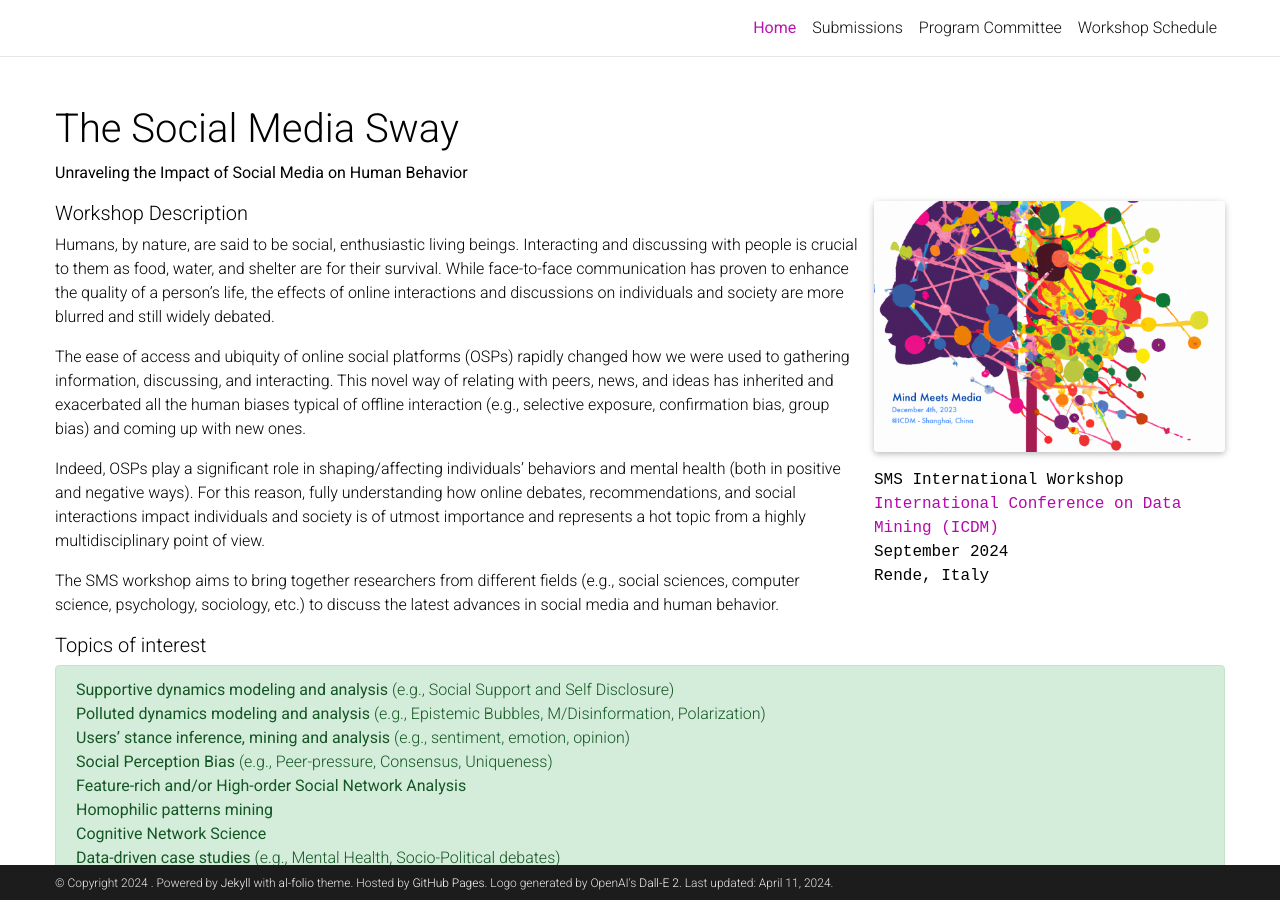
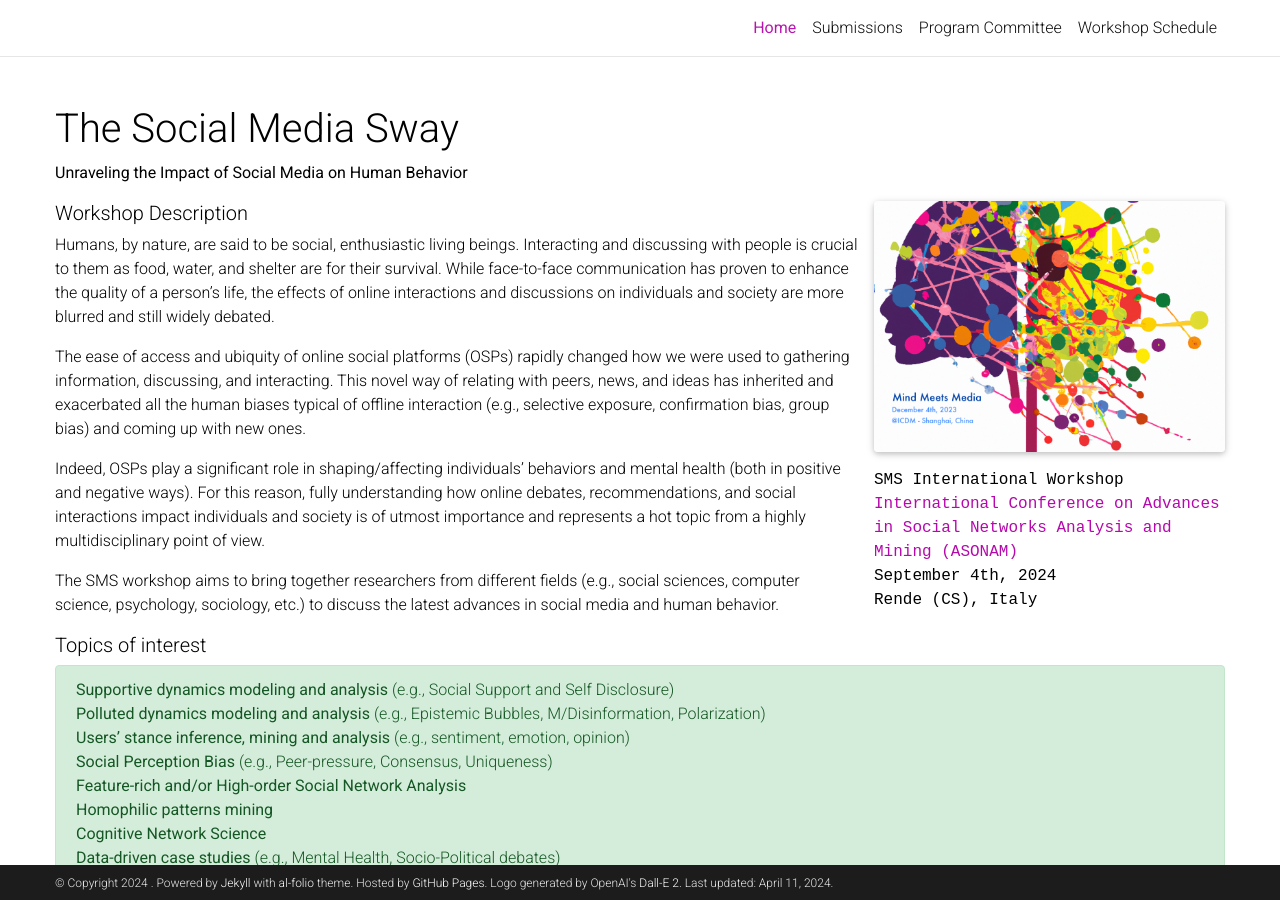
Before and after one commit to SMS-workshop/SMS-workshop.github.io, a Jekyll site: the page built from _pages/about.md, in a window 1280 px wide and 900 px high. Built offline with Jekyll 4.4.1, drawn with Linux system fonts in a browser that asks for light colours; full-size pictures stand in for the smaller copies a plugin makes; a style sheet for code colours, icons or effects is not loaded.

Commit message:
:art: SMS

```diff
--- a/_pages/about.md
+++ b/_pages/about.md
@@ -10,9 +10,9 @@ profile:
   image_circular: false # crops the image to make it circular
   address: >
     <p>SMS International Workshop</p>
-    <p><a href="https://www.cloud-conf.net/icdm2023/">International Conference on Data Mining (ICDM)</a></p>
-    <p>September 2024</p>
-    <p>Rende, Italy</p>
+    <p><a href="https://www.cloud-conf.net/icdm2023/">International Conference on Advances in Social Networks Analysis and Mining (ASONAM)</a></p>
+    <p>September 4th, 2024</p>
+    <p>Rende (CS), Italy</p>
 
 news: false  # includes a list of news items
 selected_papers: false # includes a list of papers marked as "selected={true}"
```
